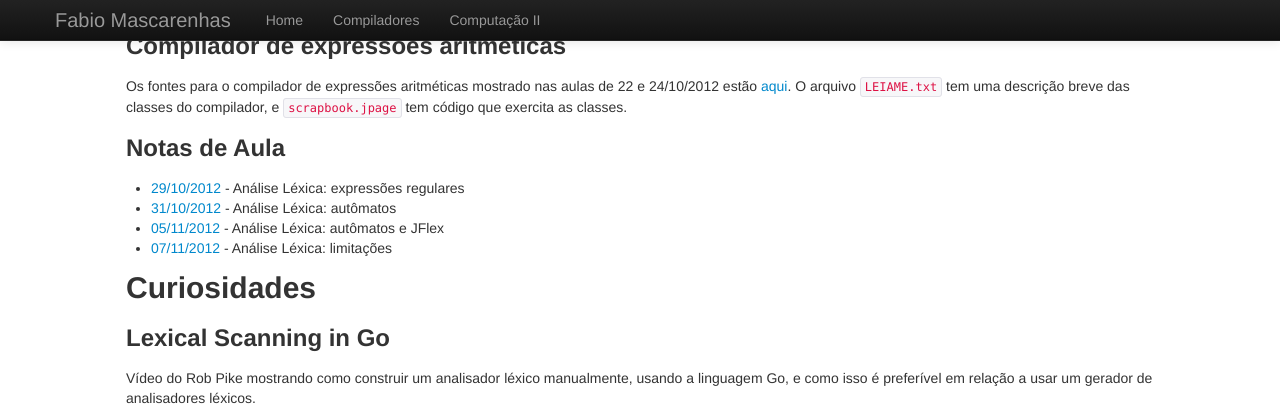
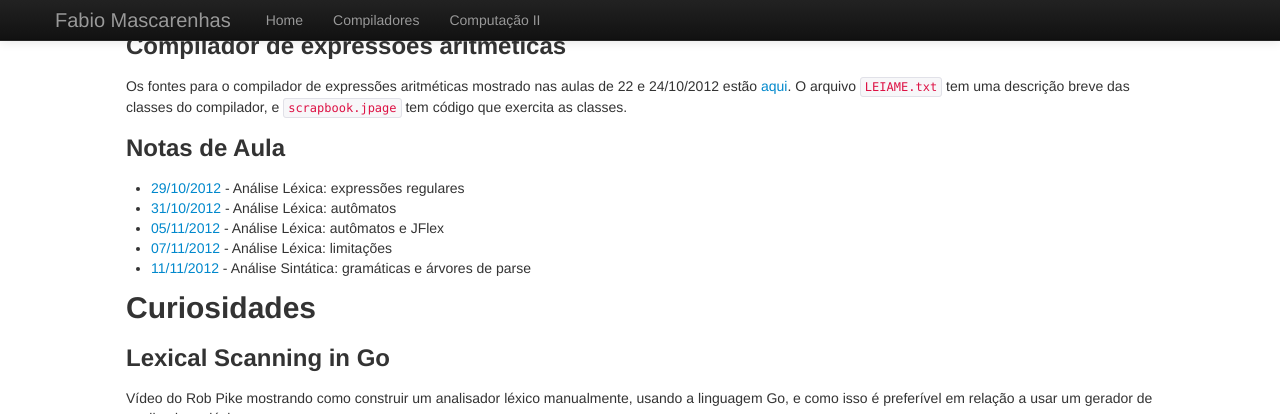
Before and after one commit to fabiomascarenhas/fabiomascarenhas.github.com, a Jekyll site: the page built from comp/index.md, in a window 1280 px wide and 900 px high, scrolled down 1305 px, cut to the strip 0-414 px from the top of the window. Built offline with Jekyll 4.4.1, drawn with Linux system fonts in a browser that asks for light colours.

Commit message:
notas de aula compiladores 11/11

```diff
--- a/comp/index.md
+++ b/comp/index.md
@@ -118,6 +118,7 @@ tem código que exercita as classes.
 * [31/10/2012](Lexico_31102012.zip) - Análise Léxica: autômatos
 * [05/11/2012](Lexico_05112012.zip) - Análise Léxica: autômatos e JFlex
 * [07/11/2012](Lexico_07112012.zip) - Análise Léxica: limitações
+* [11/11/2012](Parsing_11112012.zip) - Análise Sintática: gramáticas e árvores de parse
 
 Curiosidades
 ------------
```
Also changed, not shown: 1 other file.
